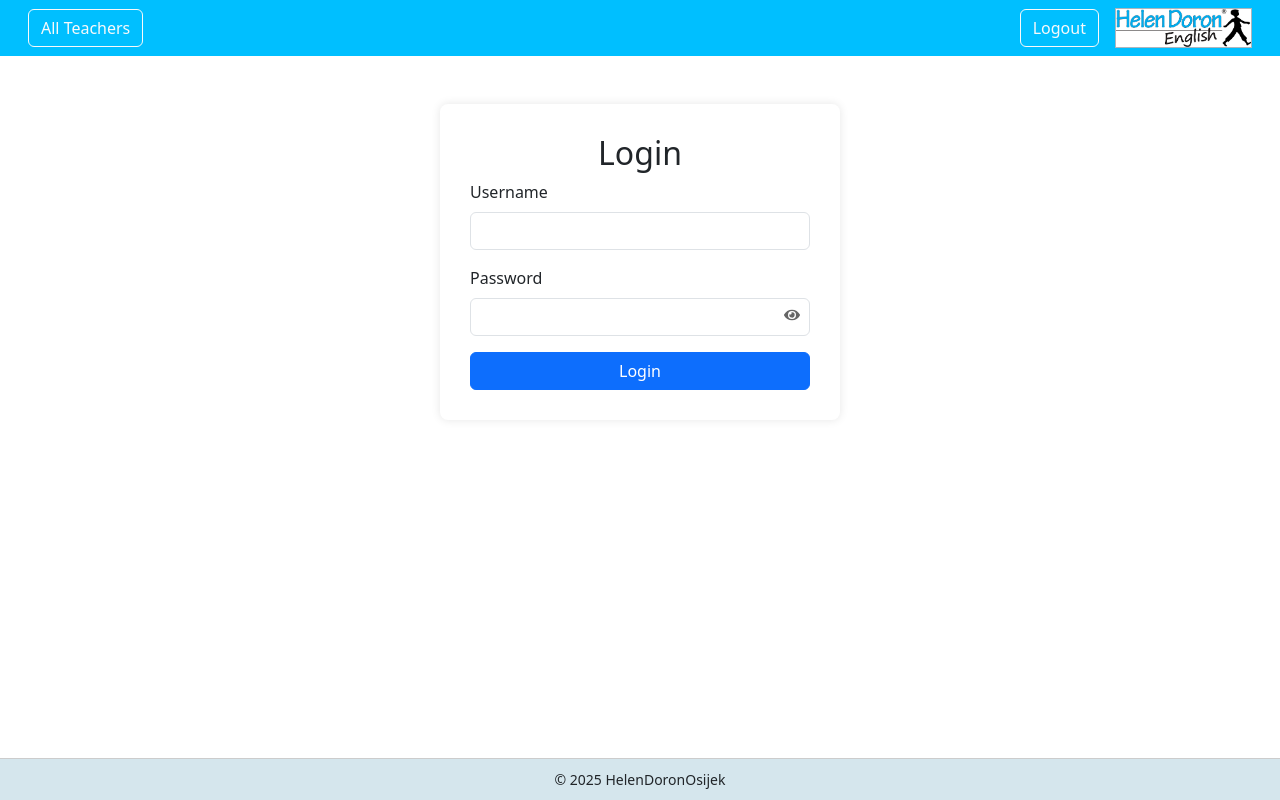
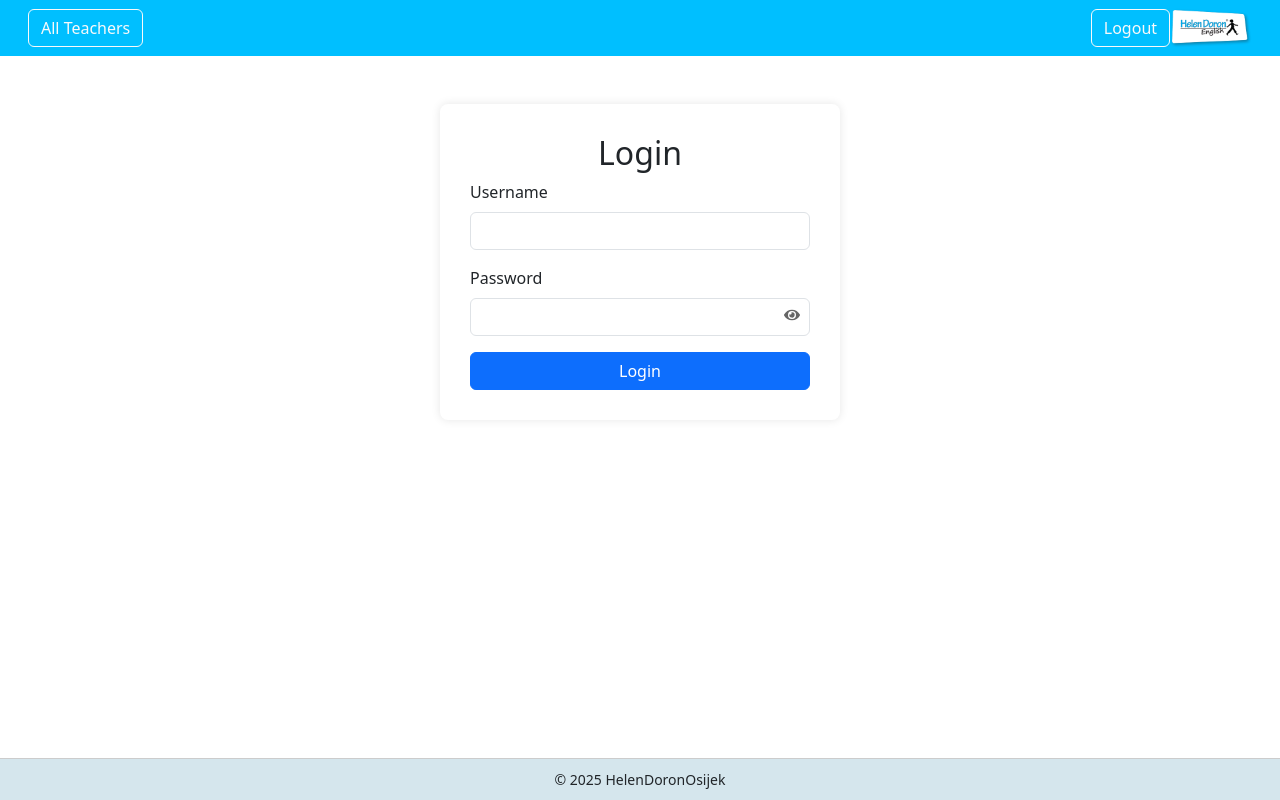
Before and after one commit to Karinho30000/CRUD_app, a React (Vite) app in the folder hds-frontend/: page /login in a window 1280 px wide. Built offline with nearby package versions, Linux system fonts and the light colour scheme; no server answers.

Commit message:
Update HeaderComponent.jsx

```diff
--- a/hds-frontend/src/components/HeaderComponent.jsx
+++ b/hds-frontend/src/components/HeaderComponent.jsx
@@ -19,9 +19,8 @@ const HeaderComponent = () => {
           <div className="d-flex align-items-center">
             <LogoutButton />
             <img
-              src="/hd_logo.png"
+              src="/hd_logo_2.png"
               alt="Logo"
-              className="border border-dark-subtle ms-3"
               style={{ height: '40px' }}
             />
           </div>
```
